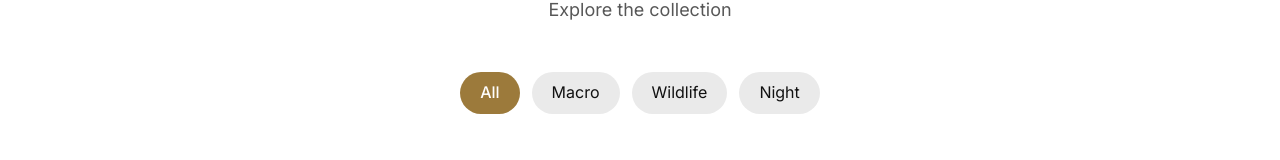
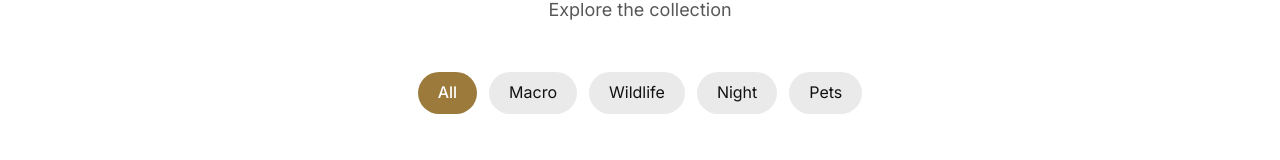
Before and after one commit to thegrandestboutique-source/TheGrandHub-1.0, a Next.js app: page /gallery in a window 1280 px wide. Shown: the part 197-357 px from the top of the page. Built offline with nearby package versions, Linux system fonts and the light colour scheme; grey boxes are pictures that could not be loaded.

Commit message:
Add 'Pets' category to image gallery

```diff
--- a/pages/gallery.jsx
+++ b/pages/gallery.jsx
@@ -11,7 +11,7 @@ export default function Gallery() {
   const [lightboxImage, setLightboxImage] = useState(null);
   const [lightboxIndex, setLightboxIndex] = useState(0);
 
-  const categories = ['All', 'Macro', 'Wildlife', 'Night'];
+  const categories = ['All', 'Macro', 'Wildlife', 'Night', 'Pets'];
 
   useEffect(() => {
     // Check for filter in URL query
```
